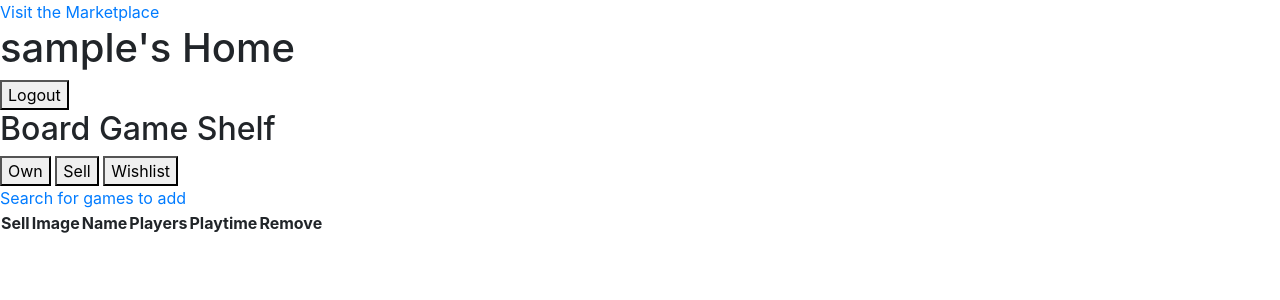
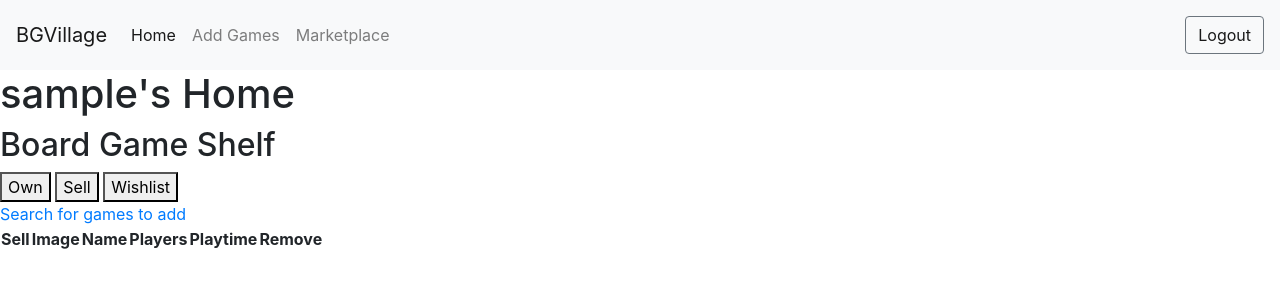
Before and after one commit to norrismei/bgvillage_marketplace, a Flask app: a page that uses templates/user_page.html in a window 1280 px wide. Shown: the top 300 px of the page. Run offline with Flask 2, Linux system fonts and the light colour scheme; the visitor is signed in with stand-in values (Sample User, id 1); data comes from the database, SQL or seed files in the repository; data that the repository does not hold is empty; some libraries are stand-ins or nearby versions.

Commit message:
Added Navbar and logout button to all pages

```diff
--- a/templates/user_page.html
+++ b/templates/user_page.html
@@ -5,9 +5,33 @@
 {% endblock %}
 
 {% block body %}
-<a href="/marketplace">Visit the Marketplace</a>
+<nav class="navbar navbar-expand-lg navbar-light bg-light">
+  <a class="navbar-brand" href="/users/">BGVillage</a>
+  <button class="navbar-toggler" type="button" data-toggle="collapse" data-target="#navbarSupportedContent" aria-controls="navbarSupportedContent" aria-expanded="false" aria-label="Toggle navigation">
+    <span class="navbar-toggler-icon"></span>
+  </button>
+
+  <div class="collapse navbar-collapse" id="navbarSupportedContent">
+    <ul class="navbar-nav mr-auto">
+      <li class="nav-item active">
+        <a class="nav-link" href="/users/">Home <span class="sr-only">(current)</span></a>
+      </li>
+      <li class="nav-item">
+        <a class="nav-link" href="/games">Add Games</a>
+      </li>
+      <li class="nav-item">
+        <a class="nav-link" href="/marketplace">
+          Marketplace
+        </a>
+      </li>
+    </ul>
+    <span class="navbar-text">
+      <a class="btn btn-outline-secondary" href="/logout">Logout</a>
+    </span>
+  </div>
+</nav>
+
 <h1>{{ username }}'s Home</h1>
-<a href="/logout"><button>Logout</button></a>
 
 <section>
   <h2>Board Game Shelf</h2>
```
Also changed, not shown: templates/all_games.html (+26 -1 lines), templates/marketplace.html (+26 -1 lines).
